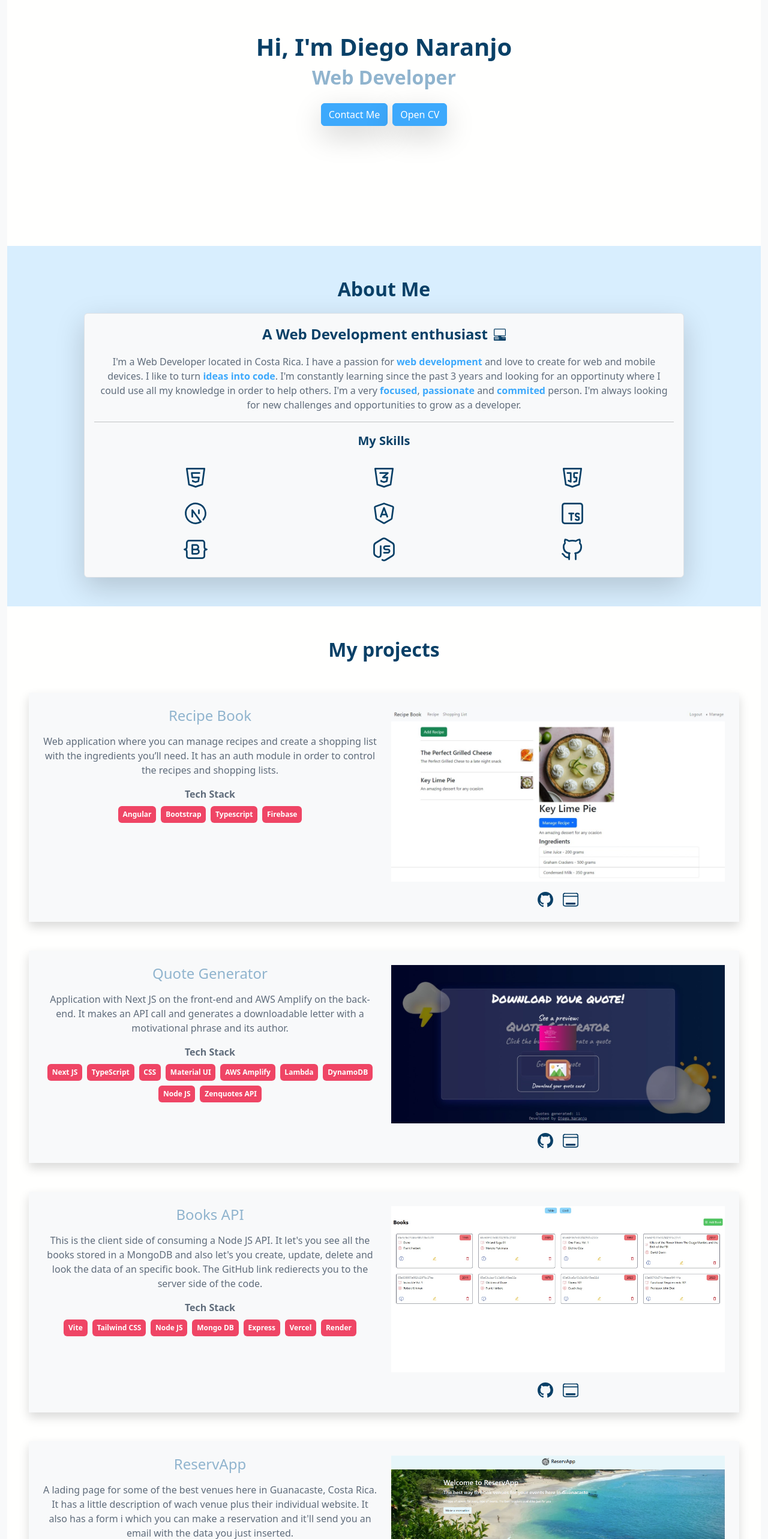
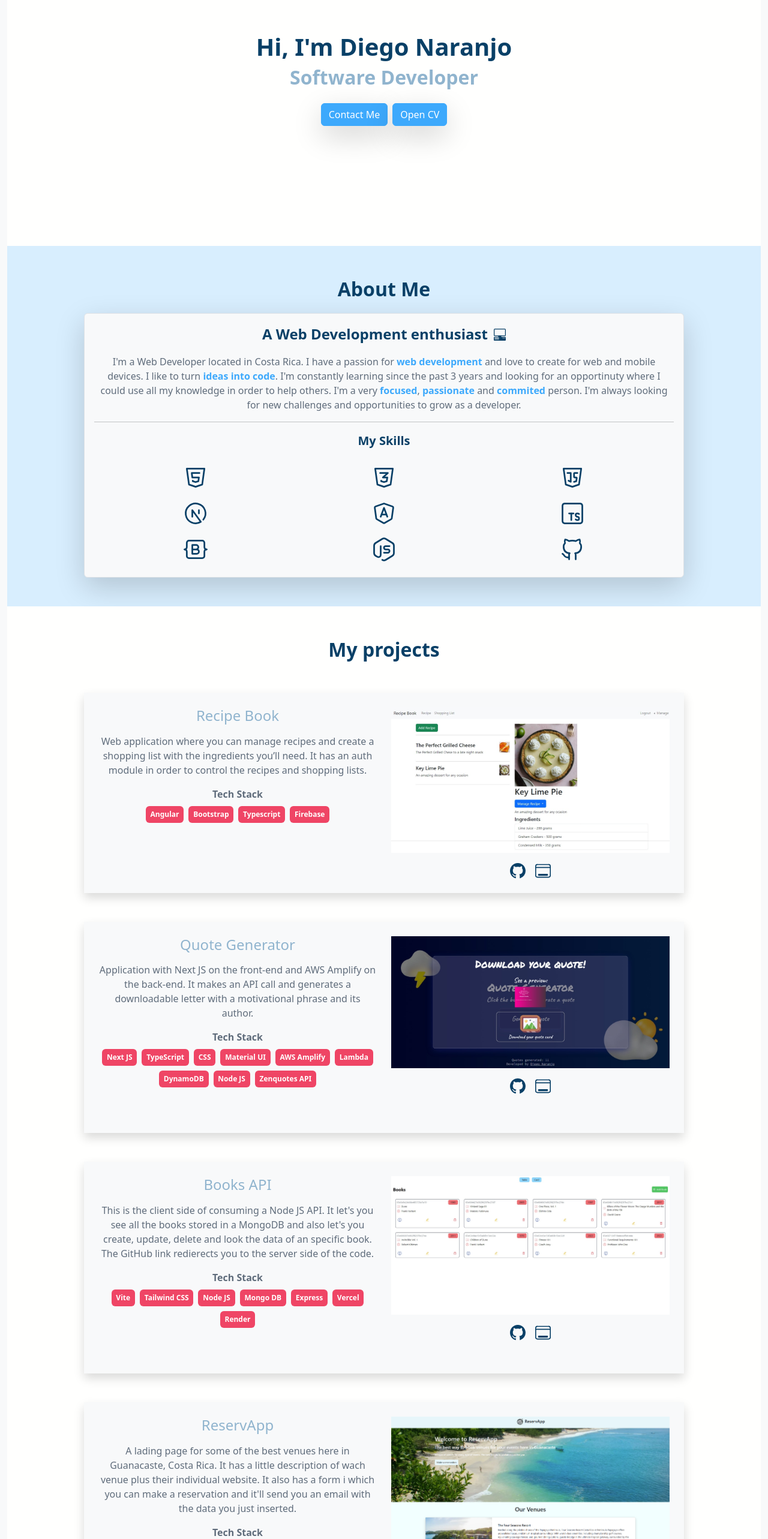
Before and after one commit to diegoalonsonm/portfolio, a React (Vite) app: page / in a window 1280 px wide. Shown: the part 234-2800 px from the top of the page at 60% size. Built offline with nearby package versions, Linux system fonts and the light colour scheme.

Commit message:
card adjustment

```diff
--- a/src/components/About.jsx
+++ b/src/components/About.jsx
@@ -22,7 +22,7 @@ const About = () => {
                 A Web Development enthusiast <PcDisplayHorizontal className='ms-1 mb-1' size={20} />
               </p>
               <p className='text-success'>
-                I'm a Web Developer located in Costa Rica. I have a passion for <span className='text-primary fw-semibold'>web development</span> and love to create for web and mobile devices. I like to turn <span className='text-primary fw-semibold'>ideas into code</span>. I'm constantly learning since the past 3 years and looking for an opportinuty where I could use all my knowledge in order to help others. I'm a very <span className='text-primary fw-semibold'>focused</span>, <span className='text-primary fw-semibold'>passionate</span> and <span className='text-primary fw-semibold'>commited</span> person. I'm always looking for new challenges and opportunities to grow as a developer.
+                I&apos;m a Web Developer located in Costa Rica. I have a passion for <span className='text-primary fw-semibold'>web development</span> and love to create for web and mobile devices. I like to turn <span className='text-primary fw-semibold'>ideas into code</span>. I&apos;m constantly learning since the past 3 years and looking for an opportinuty where I could use all my knowledge in order to help others. I&apos;m a very <span className='text-primary fw-semibold'>focused</span>, <span className='text-primary fw-semibold'>passionate</span> and <span className='text-primary fw-semibold'>commited</span> person. I&apos;m always looking for new challenges and opportunities to grow as a developer.
               </p>
             </div>
             <hr />
--- a/src/components/Hero.jsx
+++ b/src/components/Hero.jsx
@@ -8,8 +8,8 @@ import DiegoCV from '../assets/pdf/DiegoCV.pdf'
 export const Hero = () => {
   return (
     <section className='container-fluid text-center p-lg-40 bg-light'>
-        <p className='h1 text-secondary fw-bold bg-light'>Hi, I'm Diego Naranjo</p>
-        <p className="h2 text-info fw-semibold bg-light">Web Developer</p>
+        <p className='h1 text-secondary fw-bold bg-light'>Hi, I&apos;m Diego Naranjo</p>
+        <p className="h2 text-info fw-semibold bg-light">Software Developer</p>
         <ButtonComponent className="mx-1 mt-3 hero-btn" color="primary" textColor="white"
           text="Contact Me" href="contact"
         />
--- a/src/components/Projects.jsx
+++ b/src/components/Projects.jsx
@@ -13,7 +13,7 @@ const Projects = () => {
       <p className='bg-light fw-bold fs-2 text-secondary'>
         My projects
       </p>
-      <div className='row my-5 shadow'>
+      <div className='row my-5 shadow mx-auto' style={{maxWidth: '1000px'}}>
         <CardComponent title="Recipe Book" description="Web application where you can manage recipes
           and create a shopping list with the ingredients you’ll need. It has an auth module in order
           to control the recipes and shopping lists."
@@ -23,7 +23,7 @@ const Projects = () => {
           techStack={['Angular', 'Bootstrap', 'Typescript', 'Firebase']}
         />
       </div>
-      <div className='row my-5 shadow'>
+      <div className='row my-5 shadow mx-auto' style={{maxWidth: '1000px'}}>
         <CardComponent title="Quote Generator" description="Application with Next JS on the front-end
           and AWS Amplify on the back-end. It makes an API call and generates a downloadable letter with
           a motivational phrase and its author."
@@ -34,7 +34,7 @@ const Projects = () => {
             'DynamoDB', 'Node JS', 'Zenquotes API']}
         />
       </div>
-      <div className='row my-5 shadow'>
+      <div className='row my-5 shadow mx-auto' style={{maxWidth: '1000px'}}>
         <CardComponent title="Books API" description="This is the client side of consuming a Node JS API. It let's you see all the books stored in a MongoDB and also let's you create, update, delete and look the data of an specific book. The GitHub link redierects you to the server side of the code."
           image={BookApiImg}
           githubLink="https://github.com/diegoalonsonm/books-api-server"
@@ -42,7 +42,7 @@ const Projects = () => {
           techStack={['Vite', 'Tailwind CSS', 'Node JS', 'Mongo DB', 'Express', 'Vercel', 'Render']}
         />
       </div>
-      <div className='row my-5 shadow'>
+      <div className='row my-5 shadow mx-auto' style={{maxWidth: '1000px'}}>
         <CardComponent title="ReservApp" description="A lading page for some of the best venues here in Guanacaste, Costa Rica. It has a little description of wach venue plus their individual website. It also has a form i which you can make a reservation and it'll send you an email with the data you just inserted."
           image={ReservApp}
           githubLink="https://github.com/diegoalonsonm/ReservAPP-server"
--- a/src/components/components/Card.jsx
+++ b/src/components/components/Card.jsx
@@ -5,7 +5,7 @@ import { WindowDesktop } from 'react-bootstrap-icons'
 const CardComponent = ({ title, description, githubLink, appLink, techStack, image }) => {
   return (
     <div className='container rounded p-4'>
-      <div className="row">
+      <div className="row justify-content-center">
         <div className="col-12 col-md-6">
           <h4 className='text-info'>
             {title}
```
